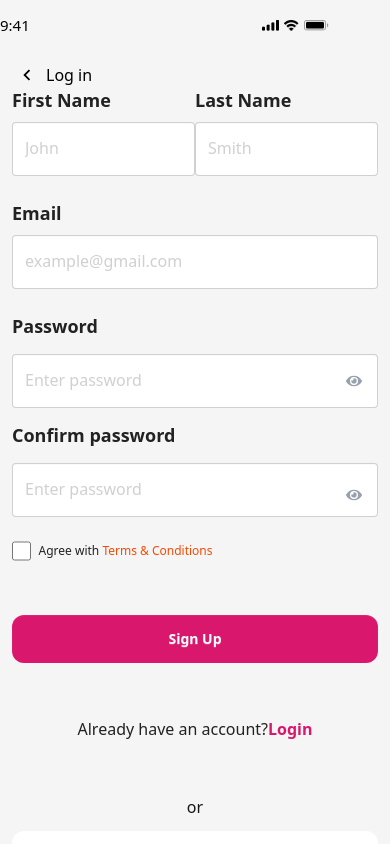
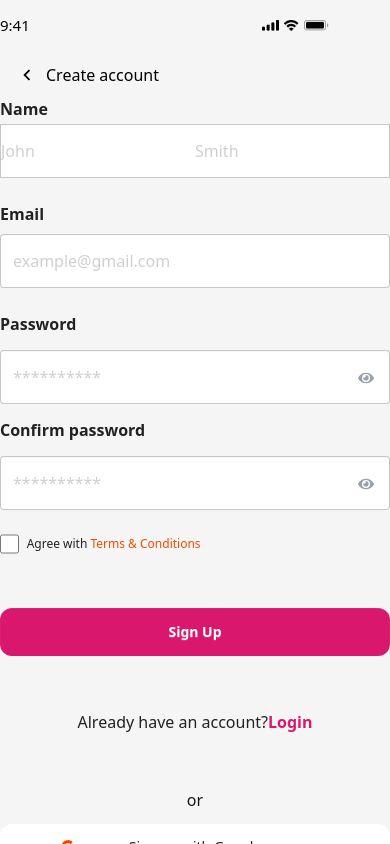
Before and after one commit to karim-emad90/book-store, a React (Vite) app: page /signup in a window 390 px wide. Built offline with nearby package versions, Linux system fonts and the light colour scheme.

Commit message:
Sign up responsive

```diff
--- a/src/components/AuthHeader.jsx
+++ b/src/components/AuthHeader.jsx
@@ -4,7 +4,7 @@ import cellular from '../assets/MainAuthHeader/Cellular Connection.png';
 import wifi from '../assets/MainAuthHeader/Wifi.png';
 import battery from '../assets/MainAuthHeader/Battery.png';
 
-export default function AuthHeader() {
+export default function AuthHeader({title}) {
   return (
 <div className="lg:hidden w-full h-full flex flex-col  gap-[16px] ">
       <div className='w-full gap-[235px]   pt-[14px] pb-[10px] items-center flex '>
@@ -18,7 +18,7 @@ export default function AuthHeader() {
 
       <div className='w-full items-center px-[16px] flex gap-[8px]'>
       <MdOutlineKeyboardArrowLeft className='text-[#000000] h-[22px] w-[22px]' />
-       <h3 className='text-[16px] text-[#000000]'>Log in</h3>
+       <h3 className='text-[16px] text-[#000000]'>{title}</h3>
       </div>
 
 
--- a/src/components/BeforeLoginHeader.jsx
+++ b/src/components/BeforeLoginHeader.jsx
@@ -24,7 +24,7 @@ export default function AuthHeader() {
 
   return (
 
-         <div className="hidden  lg:block w-full lg:h-[338px] relative overflow-hidden">
+         <div className="hidden lg:block w-full lg:h-[338px] relative overflow-hidden">
 
 
       <div className="relative z-20 w-full h-[92px] bg-white/20 flex items-center justify-between px-4 lg:px-[140px]">
--- a/src/components/LoginForm.jsx
+++ b/src/components/LoginForm.jsx
@@ -30,7 +30,7 @@ export default function LoginForm() {
 
   return (
     <div className="w-full flex justify-center items-center h-dvh">
-      <div className="w-full px-0 lg:h-[636px] lg:w-[576px] flex flex-col gap-[40px]">
+      <div className="w-full px-0 h-full lg:h-[636px] lg:w-[576px] flex flex-col gap-[40px]">
         <h2 className="hidden lg:block text-[#D9176C] font-semibold text-[16px] self-center">Welcome Back!</h2>
         <Formik
           initialValues={{ email: '', password: '', remember: false }}
--- a/src/components/SignupForm.jsx
+++ b/src/components/SignupForm.jsx
@@ -26,6 +26,7 @@ export default function SignupForm() {
         password: values.password,
         password_confirmation: values.passwordconfirmation
       };
+      console.log(signupData);
       const res = await axios.post('https://bookstore.eraasoft.pro/api/register', signupData);
       console.log(res);
     } catch (err) {
@@ -35,7 +36,7 @@ export default function SignupForm() {
 
   return (
     <div className="w-full lg:w-[760px] lg:self-center flex  justify-center items-center h-full">
-      <div className="w-full px-3 flex flex-col gap-[40px]">
+      <div className="w-full p-0 lg:px-3 flex flex-col gap-[40px]">
         <Formik
           initialValues={{
             firstname: '',
@@ -49,7 +50,7 @@ export default function SignupForm() {
           onSubmit={handleSigup}
         >
           <Form className="w-full flex flex-col gap-[24px]">
-            <div className="w-full flex justify-between">
+            <div className=" hidden w-full lg:flex justify-between">
               <div className="w-[280px] flex flex-col gap-[8px]">
                 <label className="text-[#222222] text-[18px] font-semibold">First Name</label>
                 <Field
@@ -57,7 +58,7 @@ export default function SignupForm() {
                   placeholder="John"
                   name="firstname"
                 />
-                <ErrorMessage name="firstname" component="p" className="text-red-500 text-center" />
+                <ErrorMessage name="firstname" component="p" className="text-red-700 px-2 py-2 " />
               </div>
 
               <div className="w-[280px] flex flex-col gap-[8px]">
@@ -67,45 +68,75 @@ export default function SignupForm() {
                   placeholder="Smith"
                   name="lastname"
                 />
-                <ErrorMessage name="lastname" component="p" className="text-red-500 text-center" />
+                <ErrorMessage name="lastname" component="p" className="text-red-700 px-2 py-2" />
               </div>
             </div>
 
+                        <div className="lg:hidden w-full flex flex-col gap-[3px]">
+              <label className="text-[16px] lg:text-[18px] font-semibold text-[#222222]">Name</label>
+              <div className="w-full flex gap-0">
+                                            <Field
+                className=" w-[50%] text-[16px]
+text-[#222222] outline-0 h-[54px] border-1 border-[#22222240] border-r-0 text-neutral-900 bg-[#FFFFFF] placeholder:text-[#13131333] placeholder:text-[16px] placeholder:font-normal"
+                placeholder="John"
+                name="firstname"
+              />
+
+
+              <Field
+                className=" w-[50%] text-[16px] border-1 border-[#22222240] outline-0 h-[54px] border-l-0 text-[#222222] bg-[#FFFFFF] placeholder:text-[#13131333] placeholder:text-[16px] placeholder:font-normal"
+                placeholder="Smith"
+                name="lastname"
+              />
+
+              </div>
+              <ErrorMessage name="firstname" component="p" className="text-red-700 px-2 py-2" />
+
+              <ErrorMessage name="lastname" component="p" className="text-red-700 px-2 py-2" />
+
+            </div>
+
+
+
             <div className="w-full flex flex-col gap-[8px]">
-              <label className="text-[18px] font-semibold text-[#222222]">Email</label>
+              <label className="text-[16px] lg:text-[18px] font-semibold text-[#222222]">Email</label>
               <Field
-                className="input w-full h-[54px] text-neutral-900 bg-[#FFFFFF] placeholder:text-[#13131333] placeholder:text-[16px] placeholder:font-normal"
+                className="input text-[16px]
+text-[#222222] w-full h-[54px] border-1 border-[#22222240] bg-[#FFFFFF] placeholder:text-[#13131333] placeholder:text-[16px] placeholder:font-normal"
                 placeholder="example@gmail.com"
                 name="email"
               />
-              <ErrorMessage name="email" component="p" className="text-red-500 text-center" />
+              <ErrorMessage name="email" component="p" className="text-red-700 px-2 py-2" />
             </div>
 
             <div className="w-full flex flex-col gap-[14px]">
-              <label className="text-[18px] font-semibold text-[#222222]">Password</label>
+              <label className="text-[16px] lg:text-[18px] font-semibold text-[#222222]">Password</label>
               <div className="relative w-full">
                 <Field
-                  className="z-0 input w-full text-neutral-900 h-[54px] bg-[#FFFFFF] placeholder:text-[#13131333] placeholder:text-[16px] placeholder:font-normal"
-                  placeholder="Enter password"
+                  className="z-0 input w-full text-[16px]
+text-[#222222] h-[54px] bg-[#FFFFFF] border-1 border-[#22222240] placeholder:text-[#13131333] placeholder:text-[16px] placeholder:font-normal"
+                  placeholder="**********"
                   name="password"
                 />
-                <ErrorMessage name="password" component="p" className="text-red-500 text-center" />
-                <FaEye className="absolute right-4 top-1/2 transform -translate-y-1/2 text-gray-400 cursor-pointer z-10" />
+                <ErrorMessage name="password" component="p" className="text-red-700 px-2 py-2" />
+                <FaEye className="absolute right-4 top-7 lg:top-1/2 transform -translate-y-1/2 text-gray-400 cursor-pointer z-10" />
               </div>
 
-              <label className="text-[18px] font-semibold text-[#222222]">Confirm password</label>
+              <label className="text-[16px] lg:text-[18px] font-semibold text-[#222222]">Confirm password</label>
               <div className="relative w-full">
                 <Field
-                  className="z-0 input w-full text-neutral-900 h-[54px] bg-[#FFFFFF] placeholder:text-[#13131333] placeholder:text-[16px] placeholder:font-normal mb-[10px]"
-                  placeholder="Enter password"
+                  className="z-0 input text-[16px]
+text-[#222222] w-full border-1 border-[#22222240]  h-[54px] bg-[#FFFFFF] placeholder:text-[#13131333] placeholder:text-[16px] placeholder:font-normal mb-[10px]"
+                  placeholder="**********"
                   name="passwordconfirmation"
                 />
-                <ErrorMessage name="passwordconfirmation" component="p" className="text-red-500 text-center" />
-                <FaEye className="absolute right-4 top-1/2 transform -translate-y-1/2 text-gray-400 cursor-pointer z-10" />
+                <ErrorMessage name="passwordconfirmation" component="p" className="text-red-700 px-2 py-2" />
+                <FaEye className="absolute right-4 top-7 lg:top-1/2 transform -translate-y-1/2 text-gray-400 cursor-pointer z-10" />
               </div>
 
               <div className="w-full flex justify-between items-center">
-                <section className="w-full text-neutral-900 flex items-center gap-[8px]">
+                <section className="w-full text-[16px]
+text-[#222222] flex items-center gap-[8px]">
                   <Field
                     type="checkbox"
                     id="remember"
--- a/src/layouts/MainLyout.jsx
+++ b/src/layouts/MainLyout.jsx
@@ -6,8 +6,6 @@ import BeforeLoginHeader from '../components/BeforeLoginHeader';
 export default function MainLyout() {
   return (
     <div className="flex flex-col bg-[#F5F5F5] ">
-        <BeforeLoginHeader></BeforeLoginHeader>
-        <AuthHeader/>
         <main className="min-h-screen">
 
         <Outlet/>
--- a/src/pages/LoginPage.jsx
+++ b/src/pages/LoginPage.jsx
@@ -1,11 +1,13 @@
-import { Outlet } from "react-router-dom";
+
 import LoginForm from "../components/LoginForm";
 import AuthHeader from "../components/AuthHeader";
+import BeforeLoginHeader from '../components/BeforeLoginHeader';
 
 export default function LoginPage() {
   return (
-    <div className=" h-full w-full lg:max-w-full mx-auto  bg-[#F5F5F5] flex flex-col gap-[10px]">
-
+    <div className=" h-full max-w-full mx-auto  bg-[#F5F5F5] flex flex-col gap-[10px]">
+        <BeforeLoginHeader/>
+        <AuthHeader title={'Log in'}></AuthHeader>
         <LoginForm/>
 
     </div>
--- a/src/pages/SignupPage.jsx
+++ b/src/pages/SignupPage.jsx
@@ -1,10 +1,16 @@
 
+import AuthHeader from '../components/AuthHeader'
 import SignupForm from '../components/SignupForm'
+import BeforeLoginHeader from '../components/BeforeLoginHeader';
 
 export default function SignupPage() {
   return (
     <div className='h-full max-w-full mx-auto  bg-[#F5F5F5] flex flex-col gap-[10px]'>
+    <BeforeLoginHeader></BeforeLoginHeader>
+    <AuthHeader title={'Create account'}/>
       <SignupForm/>
     </div>
+
+
   )
 }
```
